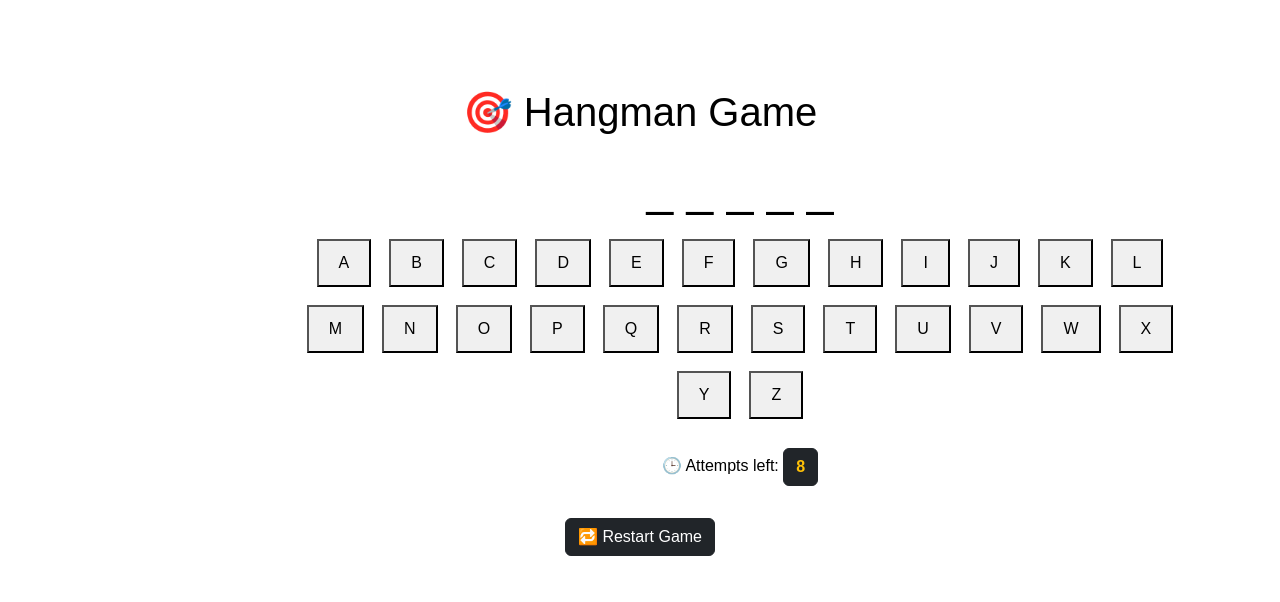
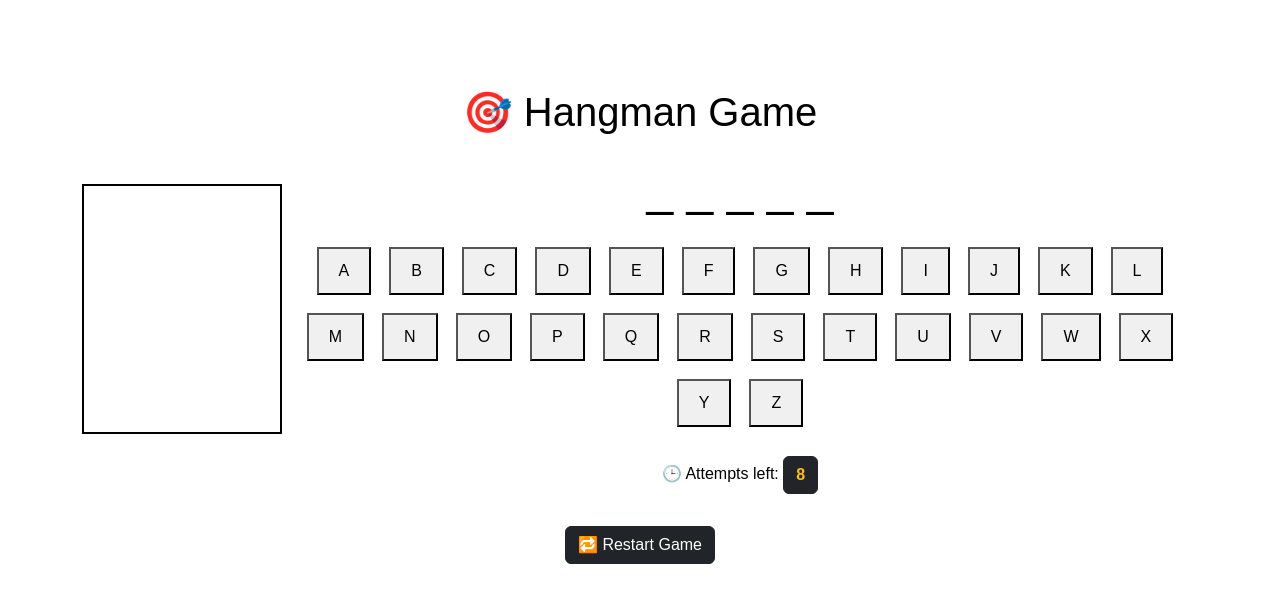
Before and after one commit to basseladel136/Hangman-Game, a plain HTML site: page index.html in a window 1280 px wide. Drawn offline with Linux system fonts and the light colour scheme.

Commit message:
first commit - Hangman Game

```diff
--- a/index.html
+++ b/index.html
@@ -18,7 +18,7 @@
 
       <div id="stickman" class="my-4"></div>
 
-      <h3 id="word-display" class="display-5 mb-3">_ _ _ _</h3>
+      <h3 id="word-display" class="display-5 right mb-4">_ _ _ _</h3>
       <p id="status-message" class="fs-4 mb-2 btn-dark"></p>
 
       <div
--- a/main.css
+++ b/main.css
@@ -1,5 +1,5 @@
   body {
-      background-color:white;
+      background-color: white;
       color: black;
       font-family: Arial;
       text-align: center;
@@ -7,11 +7,15 @@
       font-family: Arial, Helvetica, sans-serif;
   }
 
+
   #stickman {
       position: relative;
       width: 200px;
       height: 250px;
       margin: auto;
+      /* Center the stickman */
+      border: 2px solid black;
+
       margin-bottom: 30px;
       float: left;
   }
```
Lines whose indentation alone changed are shown as unchanged.
